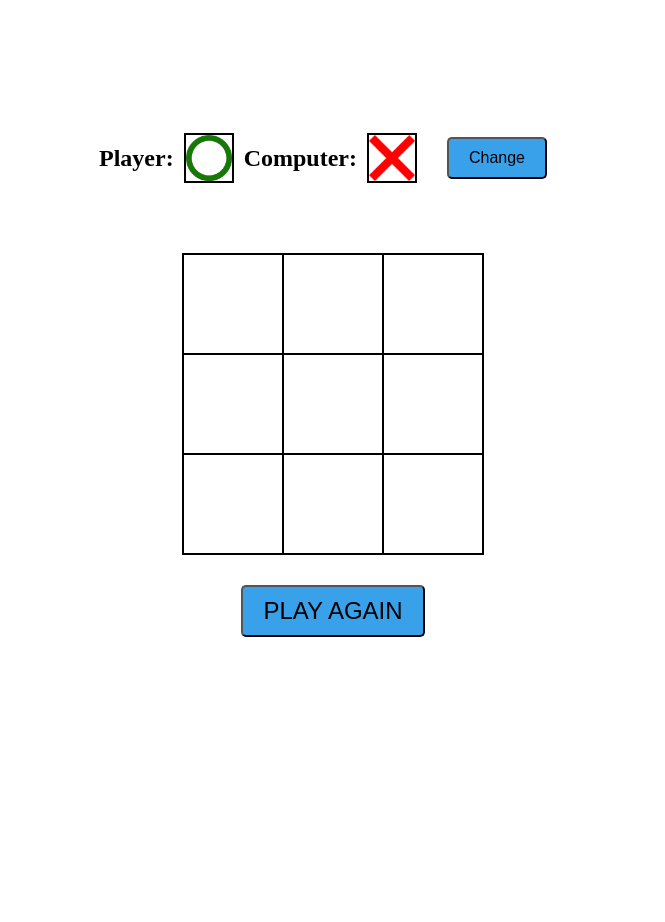
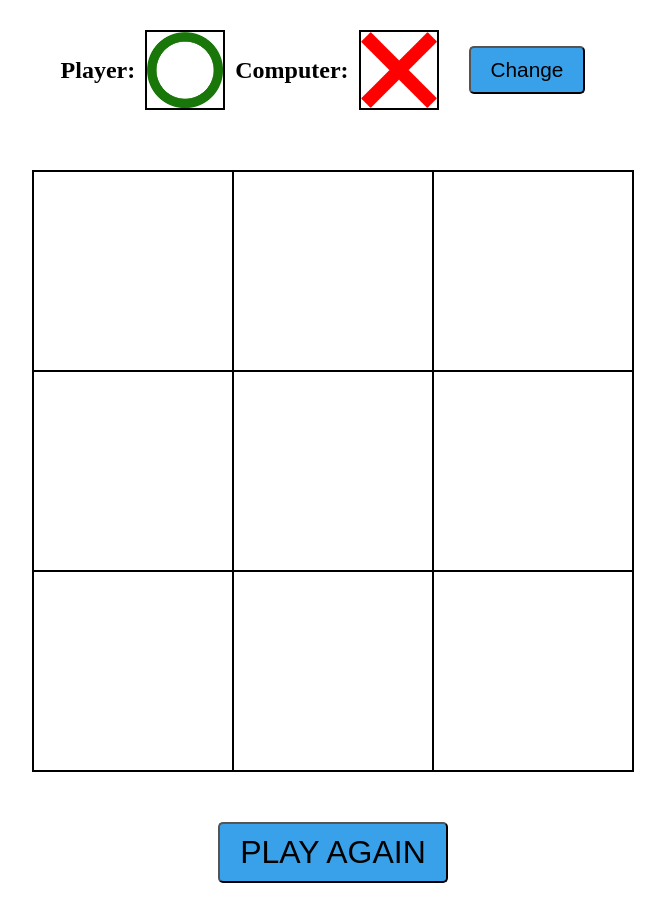
Before and after one commit to AgnetaSmergelyte/Tic-Tac-Toe, a plain HTML site: page index.html in a window 1280 px wide. Shown: the whole page, without its empty margins (307-972 px from the left). Before the commit the page ends 800 px from the top, so only its background shows below. Drawn offline with Linux system fonts and the light colour scheme.

Commit message:
made bigger

```diff
--- a/style.scss
+++ b/style.scss
@@ -8,33 +8,31 @@
 }
 button {
   padding: 10px 20px;
-  margin: 30px 0;
+  margin: 50px 0;
   cursor: pointer;
   background-color: #39a1ea;
   border-radius: 5px;
-  font-size: 1.5rem;
+  font-size: 2rem;
   transition: all 0.3s ease;
   &:hover {
     background-color: #0089ef;
-    //transform: scale(1.05);
   }
 }
 h1 {
-  margin: 10px;
+  margin: 30px;
+  font-size: 2.5rem;
 }
 .container {
   width: 100vw;
-  height: 100vh;
   display: flex;
   flex-direction: column;
   align-items: center;
-  justify-content: center;
 }
 .board {
   border: black solid 1px;
   display: grid;
-  grid-template-columns: repeat(3, 100px);
-  grid-template-rows: repeat(3, 100px);
+  grid-template-columns: repeat(3, 200px);
+  grid-template-rows: repeat(3, 200px);
   & > div {
     border: black solid 1px;
     cursor: pointer;
@@ -54,14 +52,14 @@ h1 {
   display: flex;
   align-items: center;
   gap: 10px;
-  margin-bottom: 50px;
+  margin: 30px 0 0;
   button {
-    font-size: 1rem;
+    font-size: 1.3rem;
     margin: 0 20px;
   }
 }
 .players-figure {
-  width: 50px;
-  height: 50px;
+  width: 80px;
+  height: 80px;
   border: black solid 2px;
 }
```
Also changed, not shown: style.css, 1 other file.
